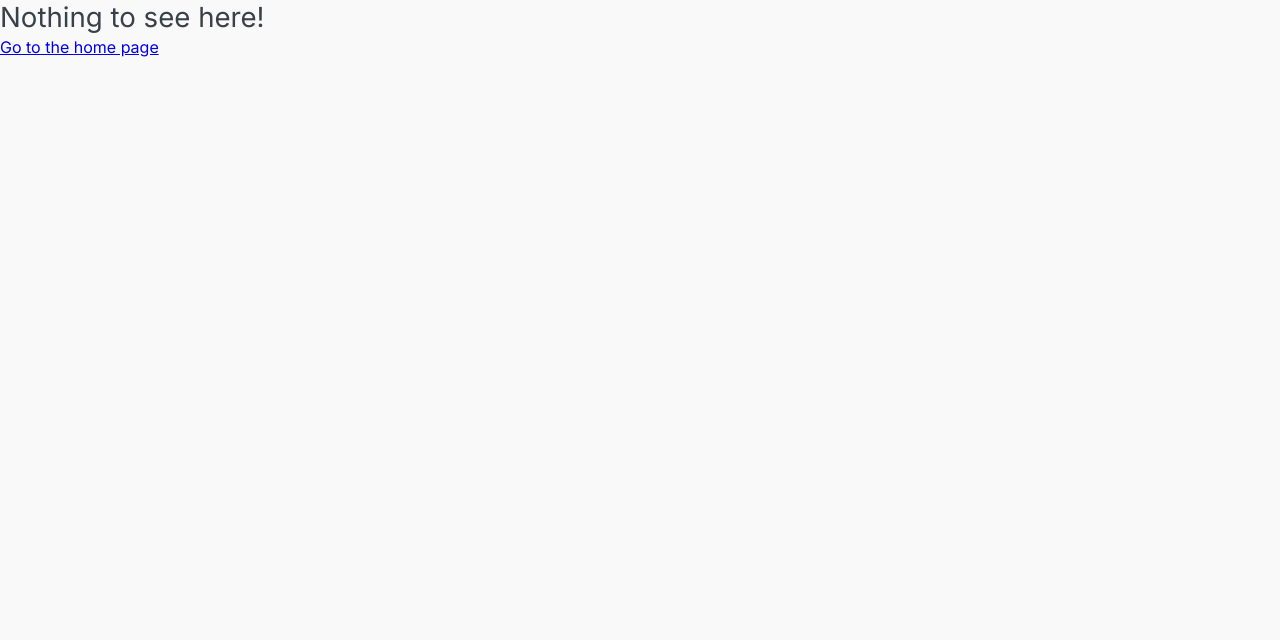
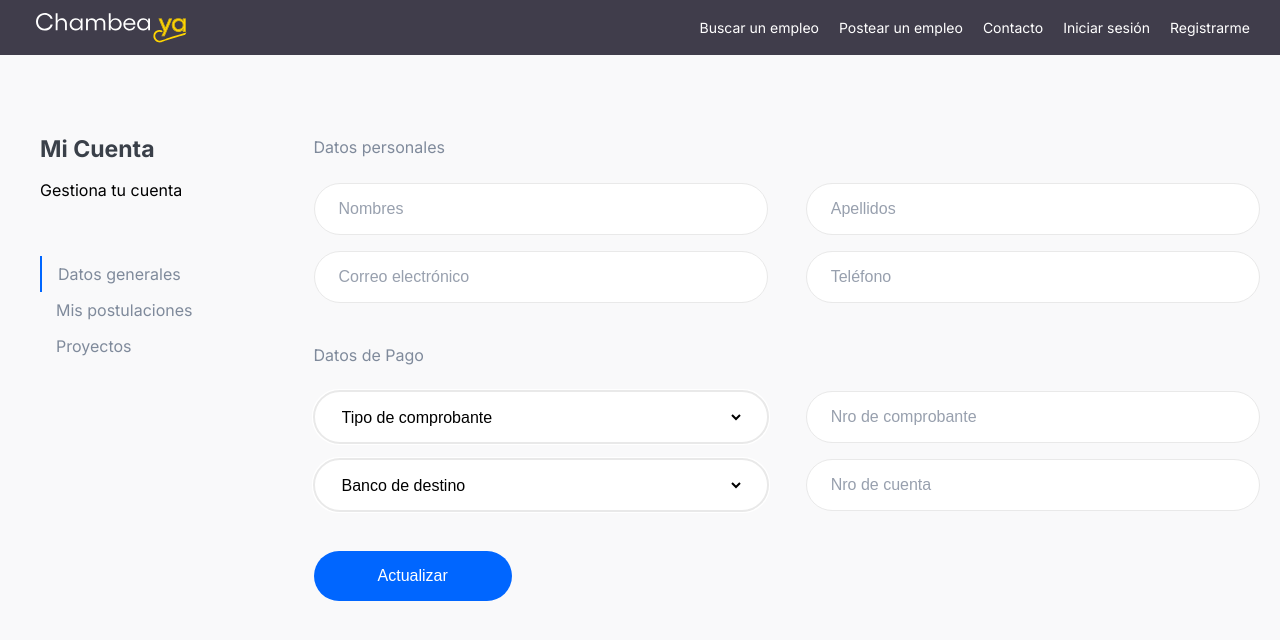
Before and after one commit to Meant-Peru/chambeaya-front, a React (Create React App) app: page /myaccount in a window 1280 px wide. Shown: the top 640 px of the page. Built offline with nearby package versions, Linux system fonts and the light colour scheme.

Commit message:
integrate axios , login

```diff
--- a/package.json
+++ b/package.json
@@ -17,6 +17,7 @@
     "@types/react": "^18.0.5",
     "@types/react-dom": "^18.0.1",
     "@types/react-router-dom": "^5.3.3",
+    "axios": "^0.27.2",
     "react": "^18.0.0",
     "react-dom": "^18.0.0",
     "react-router-dom": "^6.3.0",
@@ -54,6 +55,7 @@
     ]
   },
   "devDependencies": {
+    "@types/axios": "^0.14.0",
     "@types/react-helmet": "^6.1.5",
     "@types/react-tabs": "^5.0.5",
     "@types/styled-components": "^5.1.24",
--- a/src/App.tsx
+++ b/src/App.tsx
@@ -10,6 +10,7 @@ import DetailPost from "./pages/detailPost";
 import ApplyJob from "./pages/applyJob";
 import Login from "./pages/login";
 import Register from "./pages/register";
+import MyAccount from "./pages/myaccount";
 
 export default function App() {
   return (
@@ -20,6 +21,7 @@ export default function App() {
         <Route path="searchjob" element={<SearchJob />} />
         <Route path="register" element={<Register />} />
         <Route path="login" element={<Login />} />
+        <Route path="myaccount" element={<MyAccount />} />
         <Route path="postjob" element={<PostJob />} />
         <Route path="apply" element={<ApplyJob />} />
         <Route path="detail-post" element={<DetailPost />} />
--- a/src/components/shared/atom/checkButton.tsx
+++ b/src/components/shared/atom/checkButton.tsx
@@ -3,7 +3,6 @@ import * as React from "react";
 import "./../../../sass/shared/_checkButton.scss";
 
 export default function CheckButton(props: any) {
-  const [checked, setChecked] = React.useState(true);
 
   return (
     <React.Fragment>
--- /dev/null
+++ b/src/enviroment/enviroment.ts
@@ -0,0 +1 @@
+export const URI = "http://159.65.41.204:4009"
--- /dev/null
+++ b/src/helpers/constants.ts
@@ -0,0 +1 @@
+export const USER_OR_PASSWORD_NOT_EXISTING = "USER_OR_PASSWORD_NOT_EXISTING"
--- /dev/null
+++ b/src/interfaces/Auth.ts
@@ -0,0 +1,4 @@
+export default interface Auth{
+    email : String,
+    password : String
+}
--- a/src/pages/login.tsx
+++ b/src/pages/login.tsx
@@ -1,21 +1,56 @@
 import * as React from "react";
 
 import Header from "../components/shared/header";
+import { USER_OR_PASSWORD_NOT_EXISTING } from "./../helpers/constants"
+import {useNavigate} from "react-router-dom";
 import {
   Txtfield,
   BtnPrimary,
 } from "./../components/shared/styled";
+
 import "./../sass/pages/_login.scss";
 
+import { auth } from "./../util/auth.service";
+
 export default function Login() {
+  const navigate = useNavigate();
+
+  const[user, setUser] = React.useState({email:"", password:"" });
+
+  const handleRedirect = async ()=>{
+  //  navigate("/myaccount")
+
+  console.log(user);
+
+  const response = await auth(user)
+    console.log(response);
+
+    if (response.status === 200 && response.data.message !== USER_OR_PASSWORD_NOT_EXISTING){
+       navigate("/myaccount")
+    } else{
+      alert("No encontrado");
+    }
+   }
+
+   const handleEvent=(e : any)=>{
+    setUser(
+     {
+      ...user , [e.target.name]: e.target.value
+     }
+    );
+   }
+
+
   return (
     <React.Fragment>
       <Header />
       <section className="LoginPage pt-2">
         <h2>Ingresar a la plataforma</h2>
         <aside className="FormGroup mt-5">
-          <Txtfield className="mb-3" placeholder="Usuario" />
+          <Txtfield onChange={handleEvent} name="email" className="mb-3" placeholder="Usuario" />
           <Txtfield
+           onChange={handleEvent}
+            name="password"
             className="mb-2"
             type={"password"}
             placeholder="Contraseña"
@@ -26,7 +61,7 @@ export default function Login() {
         </aside>
         <aside className="FormAction mt-5">
 
-          <BtnPrimary>Login</BtnPrimary>
+          <BtnPrimary onClick={handleRedirect}>Login</BtnPrimary>
           <p className="mt-2"><a href="/#">No tienes una cuenta?</a></p>
         </aside>
       </section>
--- /dev/null
+++ b/src/pages/myaccount.tsx
@@ -0,0 +1,61 @@
+import * as React from "react";
+import ButtonComponent from "../components/shared/atom/button";
+import Header from "../components/shared/header";
+import {
+  DropdownItem,
+  DropdownMenu,
+  Txtfield,
+} from "../components/shared/styled";
+import "./../sass/pages/_myAccount.scss";
+
+export default function MyAccount() {
+  return (
+    <React.Fragment>
+      <Header />
+      <section className="myAccountPage">
+        <aside className="sideBarMenu">
+          <h3 className="mb-2">Mi Cuenta</h3>
+          <span>Gestiona tu cuenta</span>
+
+          <ul>
+            <li className="active">Datos generales</li>
+            <li>Mis postulaciones</li>
+            <li>Proyectos</li>
+          </ul>
+        </aside>
+        <aside className="sectionAccount">
+          <p>Datos personales</p>
+          <aside className="FormGroup mt-3">
+            <Txtfield placeholder="Nombres" />
+            <Txtfield placeholder="Apellidos" />
+          </aside>
+          <aside className="FormGroup mt-2 mb-5">
+            <Txtfield placeholder="Correo electrónico" />
+            <Txtfield placeholder="Teléfono" />
+          </aside>
+          <p>Datos de Pago</p>
+          <aside className="FormGroup mt-3">
+            <DropdownMenu>
+              <DropdownItem>Tipo de comprobante</DropdownItem>
+              <DropdownItem>Recibo por Honorarios</DropdownItem>
+              <DropdownItem>Factura</DropdownItem>
+              <DropdownItem>Recibo</DropdownItem>
+            </DropdownMenu>
+            <Txtfield placeholder="Nro de comprobante" />
+          </aside>
+          <aside className="FormGroup mt-2 mb-5">
+            <DropdownMenu>
+              <DropdownItem>Banco de destino</DropdownItem>
+              <DropdownItem>Banco de Crédito del Perú</DropdownItem>
+              <DropdownItem>BBVA</DropdownItem>
+            </DropdownMenu>
+            <Txtfield placeholder="Nro de cuenta" />
+          </aside>
+          <aside>
+          <ButtonComponent  label="Actualizar" />
+          </aside>
+        </aside>
+      </section>
+    </React.Fragment>
+  );
+}
--- /dev/null
+++ b/src/sass/pages/_myAccount.scss
@@ -0,0 +1,64 @@
+@import "./../base/_grid.scss";
+
+.myAccountPage {
+  width: var(--container);
+  display: flex;
+  flex-direction: row;
+  margin: 80px auto 40px;
+
+  @include tablet-l {
+    width: var(--container-tablet-landscape);
+  }
+
+  @include tablet-p {
+    width: var(--container-tablet-portrait);
+  }
+
+  @include phone {
+    width: var(--container-phone);
+  }
+
+  .sideBarMenu{
+      width: 20%;
+      padding-left: 20px;
+      margin-right: 56px;
+
+      ul {
+          margin-top: 56px;
+          li{
+            display: flex;
+            list-style: none;
+            height: 36px;
+            font-size: 16px;
+            line-height: 20px;
+            padding-left: 1rem;
+            align-items: center;
+            &:hover{
+                color: var(--primary-color);
+                cursor: pointer;
+                font-weight: 600;
+            }
+            &:active{
+                border-left: 2px solid var(--primary-color);
+            }
+          }
+          li.active{
+            border-left: 2px solid var(--primary-color);
+            padding-left: 1rem;
+          }
+      }
+  }
+  .sectionAccount{
+      width: 80%;
+      .FormGroup{
+        width: 100%;
+        display: flex;
+        flex-direction: row;
+        flex: 1;
+        justify-content: space-between;
+        :first-child, :last-child{
+          width: 48%;
+        }
+      }
+  }
+}
--- /dev/null
+++ b/src/util/auth.service.ts
@@ -0,0 +1,8 @@
+import { URI } from "./../enviroment/enviroment";
+import axios from "axios";
+import Auth from "../interfaces/Auth";
+
+export const auth = async (payload: Auth)=>{
+    return await axios.post(`${URI}/user/signIn`,payload);
+
+}
```
Also changed, not shown: 1 other file (tests, documents, lock files or other folders).
